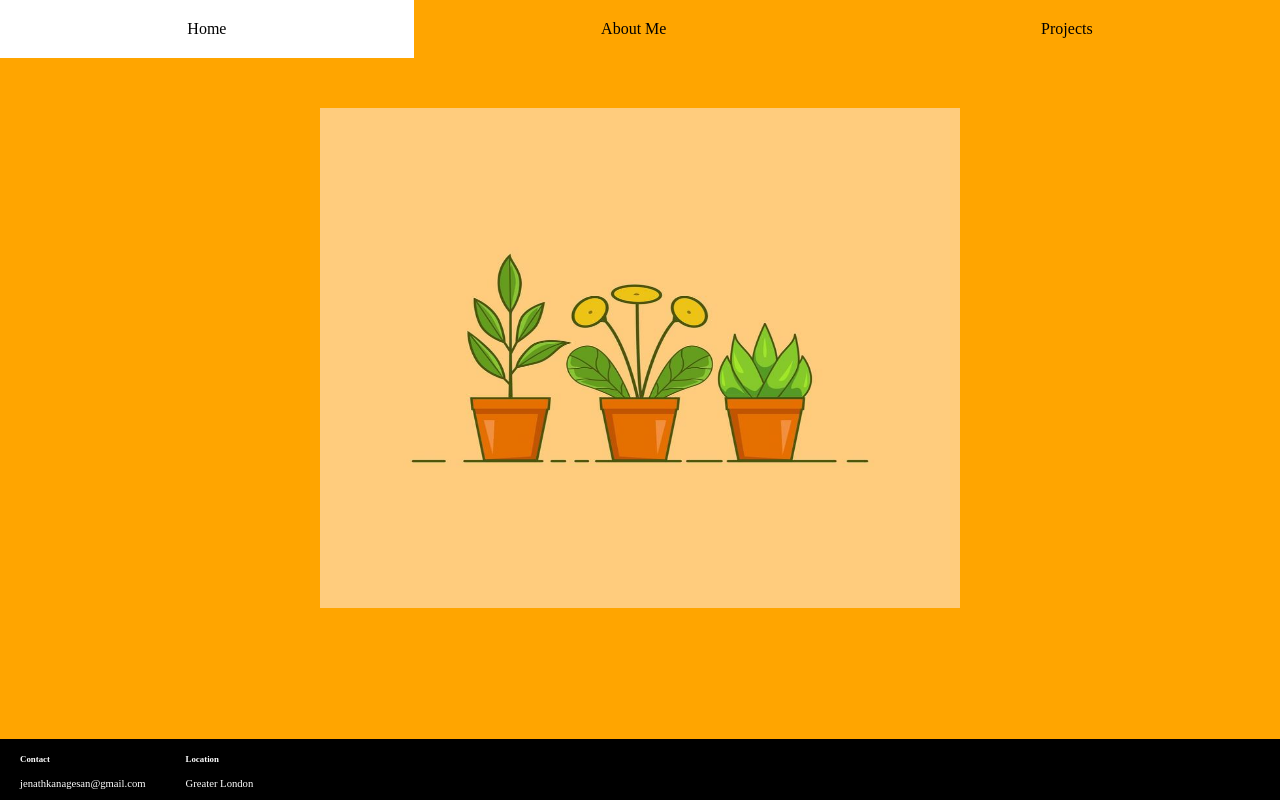
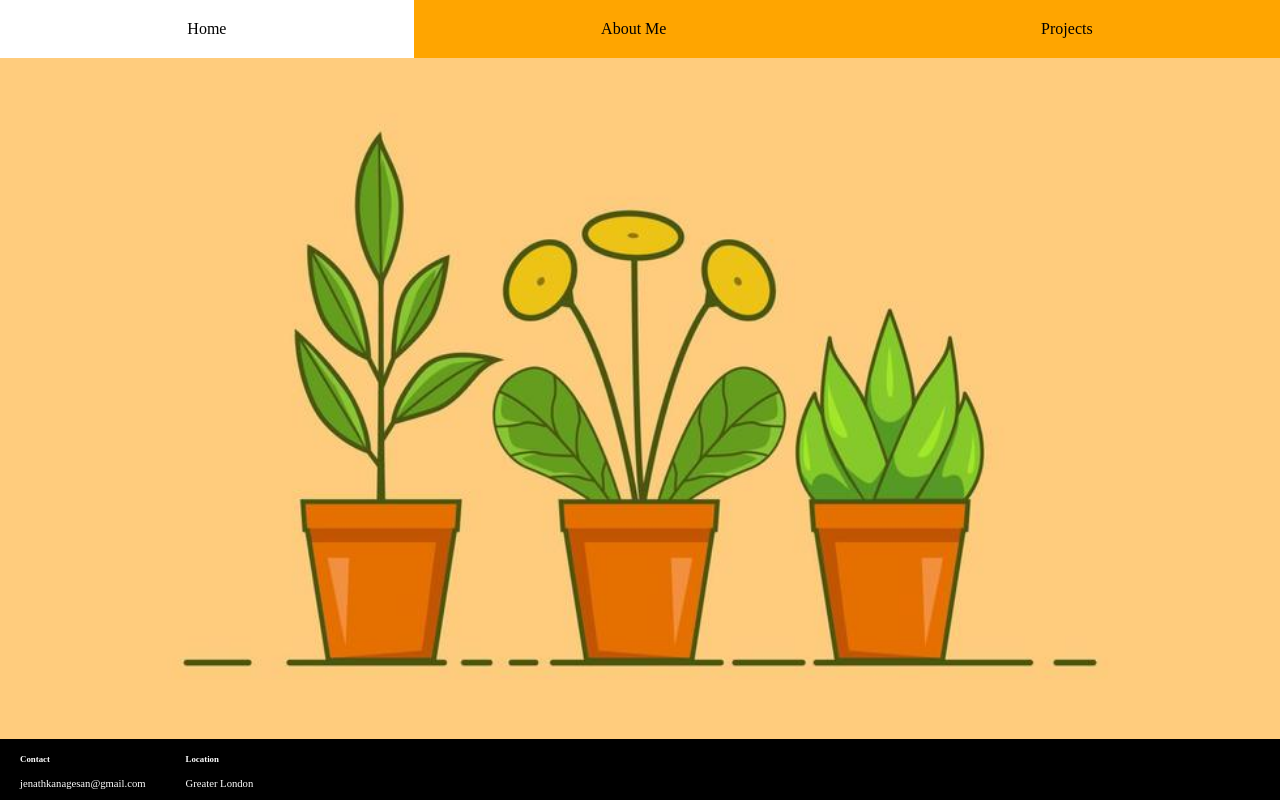
Before and after one commit to jenath/portfolio, a React (Vite) app: page / in a window 1280 px wide. Built offline with nearby package versions, Linux system fonts and the light colour scheme.

Commit message:
check background image relative url

```diff
--- a/src/sections/Home.jsx
+++ b/src/sections/Home.jsx
@@ -1,12 +1,12 @@
 import "./section_style/Home.css"
-import home_image from "../assets/jpg/plants.jpg"
+// import home_image from "../assets/jpg/plants.jpg"
 
 const Home = () => {
 
     return (
         <>
             <section class="home">
-                <img src={home_image} width="50%" alt="" />
+                {/* <img src={home_image} alt="" /> */}
             </section>
         </>
     )
--- a/src/sections/section_style/Home.css
+++ b/src/sections/section_style/Home.css
@@ -1,7 +1,13 @@
 .home {
-    display: flex;
     width: 100%;
-    height: 500px;
-    justify-content: space-around;
-    margin: 50px 0px;
+    height: 100%;
+    background-image: url(../../assets/jpg/plants.jpg);
+    background-size: cover;
+    background-repeat: no-repeat;
+    background-position: center center;
 }
+
+.home img {
+    width: 50%;
+    height: 50%;
+}
```
